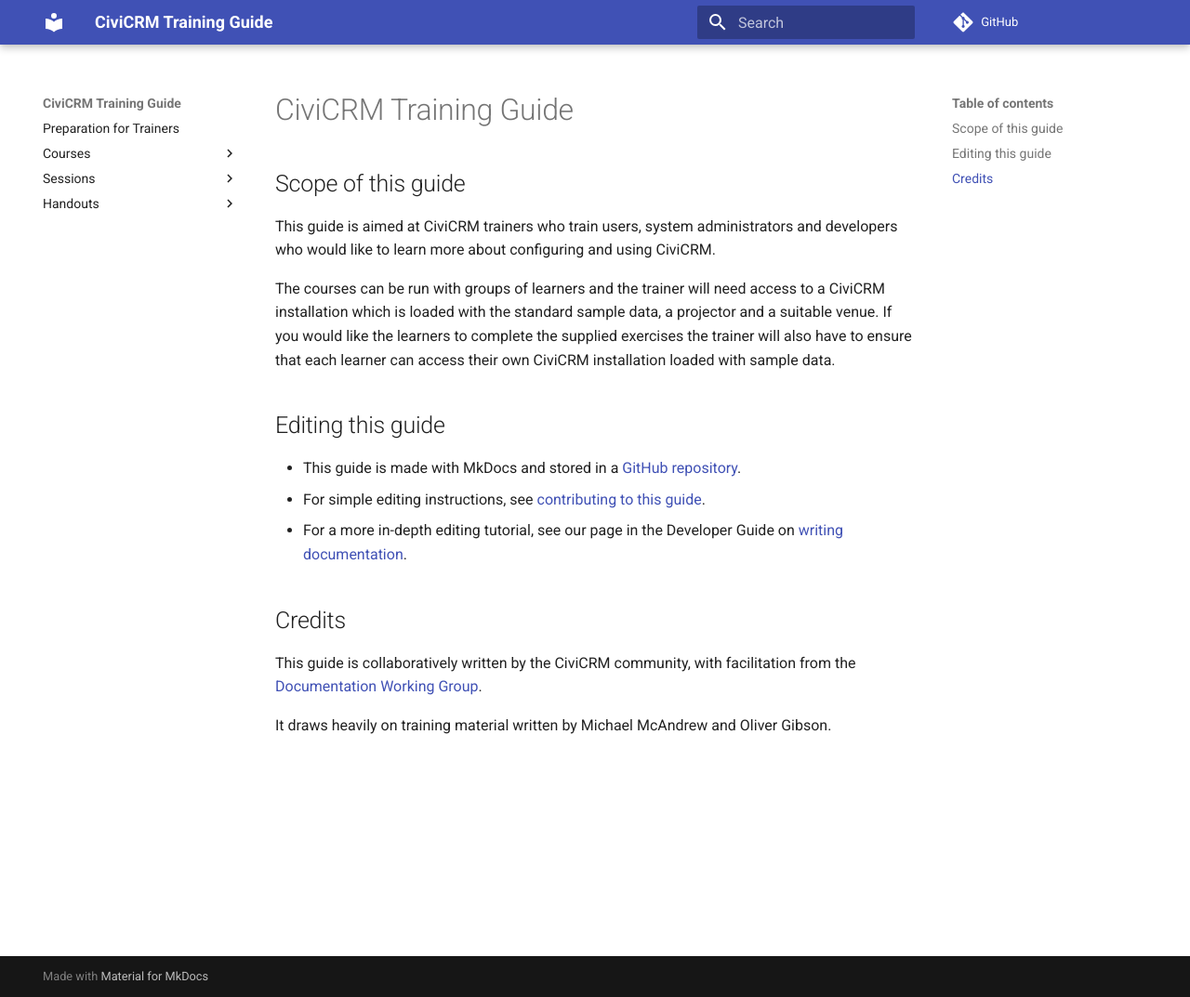
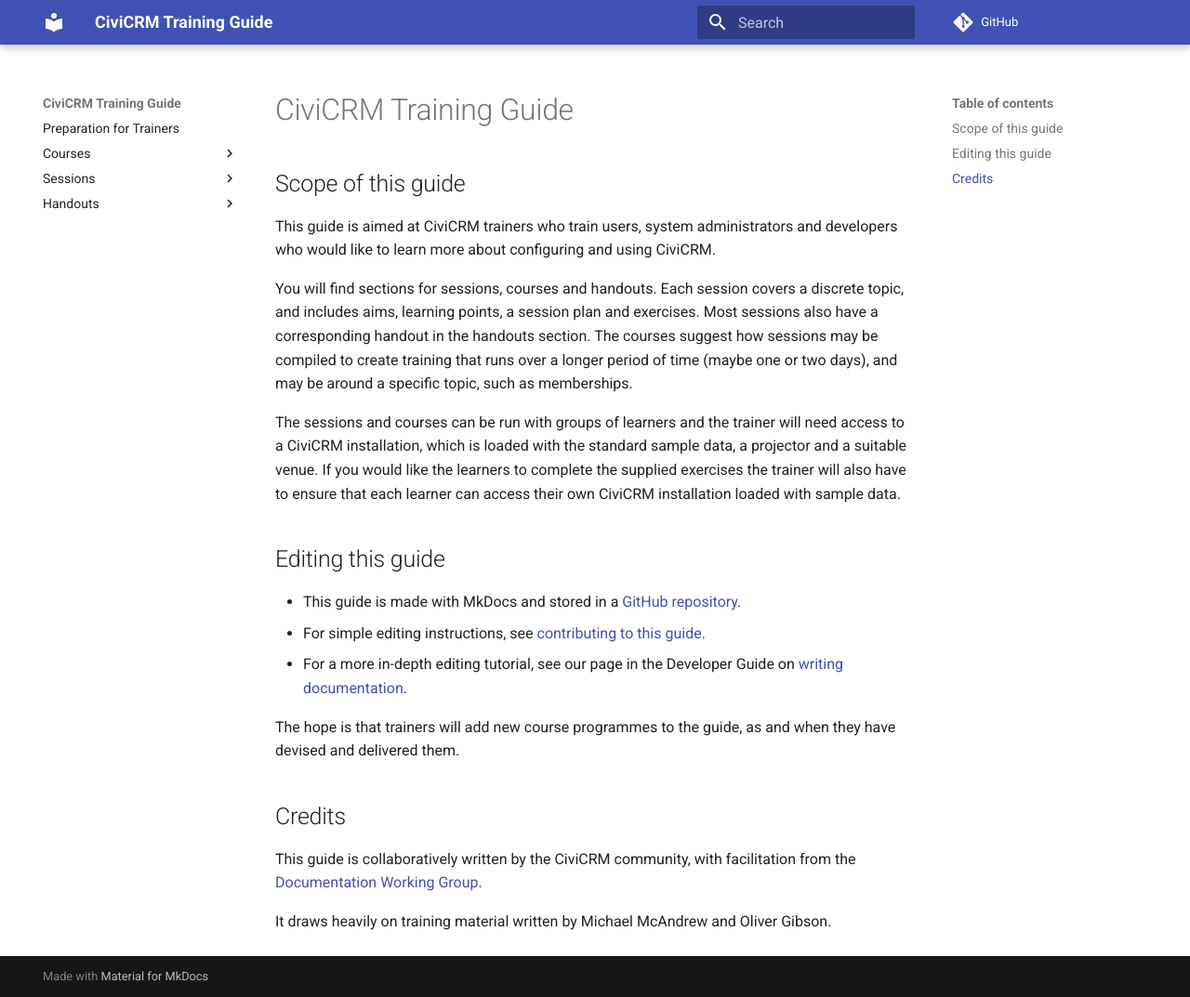
Before and after one commit to civicrm/civicrm-training-guide, an MkDocs documentation site: the page built from docs/index.md, in a window 1280 px wide and 1073 px high. Shown: the whole window at 93% size. Built offline with MkDocs 1.6.1 and Material for MkDocs 9.7.7, drawn with Linux system fonts in a browser that asks for light colours; comment, search, counter and statistics services are not loaded.

Commit message:
adding explanation of the guide and hopes for ongoing contribution

```diff
--- a/docs/index.md
+++ b/docs/index.md
@@ -4,7 +4,9 @@
 
 This guide is aimed at CiviCRM trainers who train users, system administrators and developers who would like to learn more about configuring and using CiviCRM.
 
-The courses can be run with groups of learners and the trainer will need access to a CiviCRM installation which is loaded with the standard sample data, a projector and a suitable venue. If you would like the learners to complete the supplied exercises the trainer will also have to ensure that each learner can access their own CiviCRM installation loaded with sample data.
+You will find sections for sessions, courses and handouts. Each session covers a discrete topic, and includes aims, learning points, a session plan and exercises. Most sessions also have a corresponding handout in the handouts section. The courses suggest how sessions may be compiled to create training that runs over a longer period of time (maybe one or two days), and may be around a specific topic, such as memberships.
+
+The sessions and courses can be run with groups of learners and the trainer will need access to a CiviCRM installation, which is loaded with the standard sample data, a projector and a suitable venue. If you would like the learners to complete the supplied exercises the trainer will also have to ensure that each learner can access their own CiviCRM installation loaded with sample data.
 
 ## Editing this guide
 
@@ -12,6 +14,8 @@ The courses can be run with groups of learners and the trainer will need access
 * For simple editing instructions, see [contributing to this guide](/the-civicrm-community/contributing-to-this-manual.md).
 * For a more in-depth editing tutorial, see our page in the Developer Guide on [writing documentation](https://docs.civicrm.org/dev/en/latest/documentation).
 
+The hope is that trainers will add new course programmes to the guide, as and when they have devised and delivered them.
+
 ## Credits
 
 This guide is collaboratively written by the CiviCRM community, with facilitation from the [Documentation Working Group](https://civicrm.org/working-groups/documentation).
```
